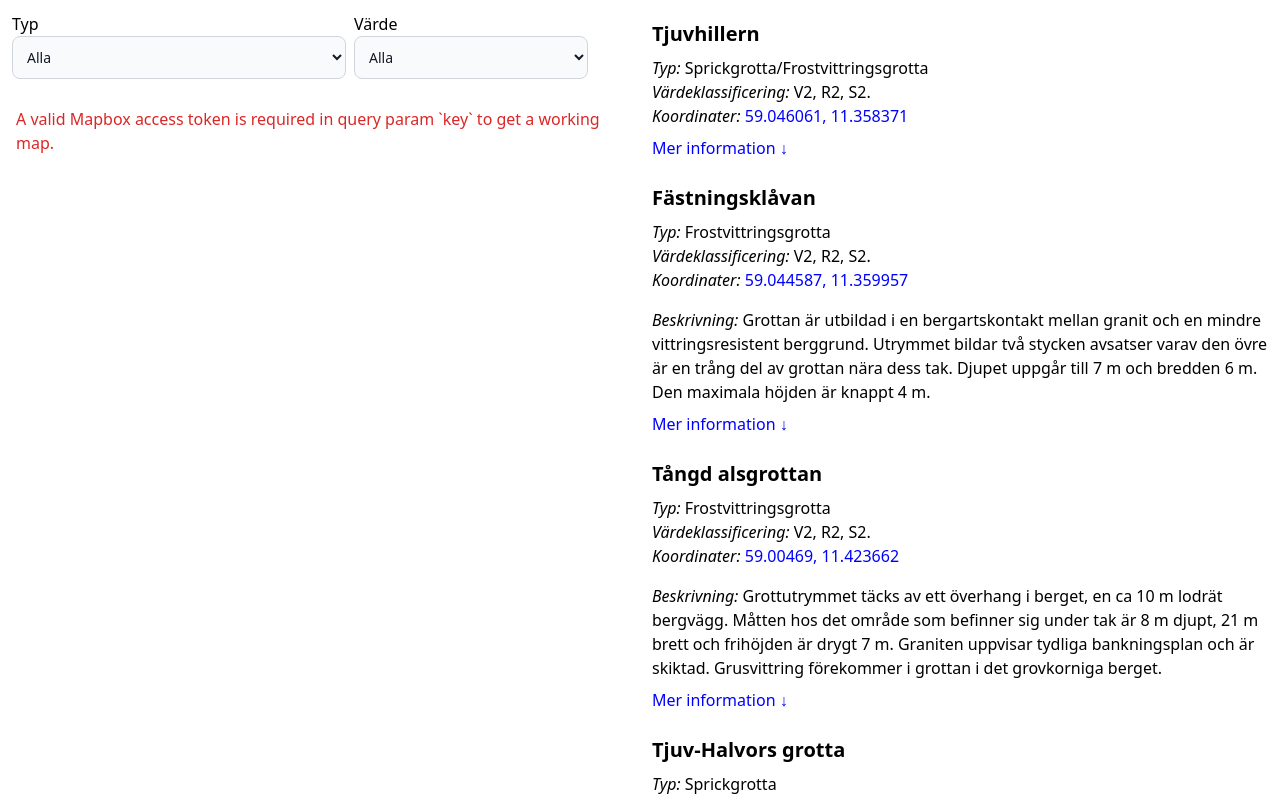
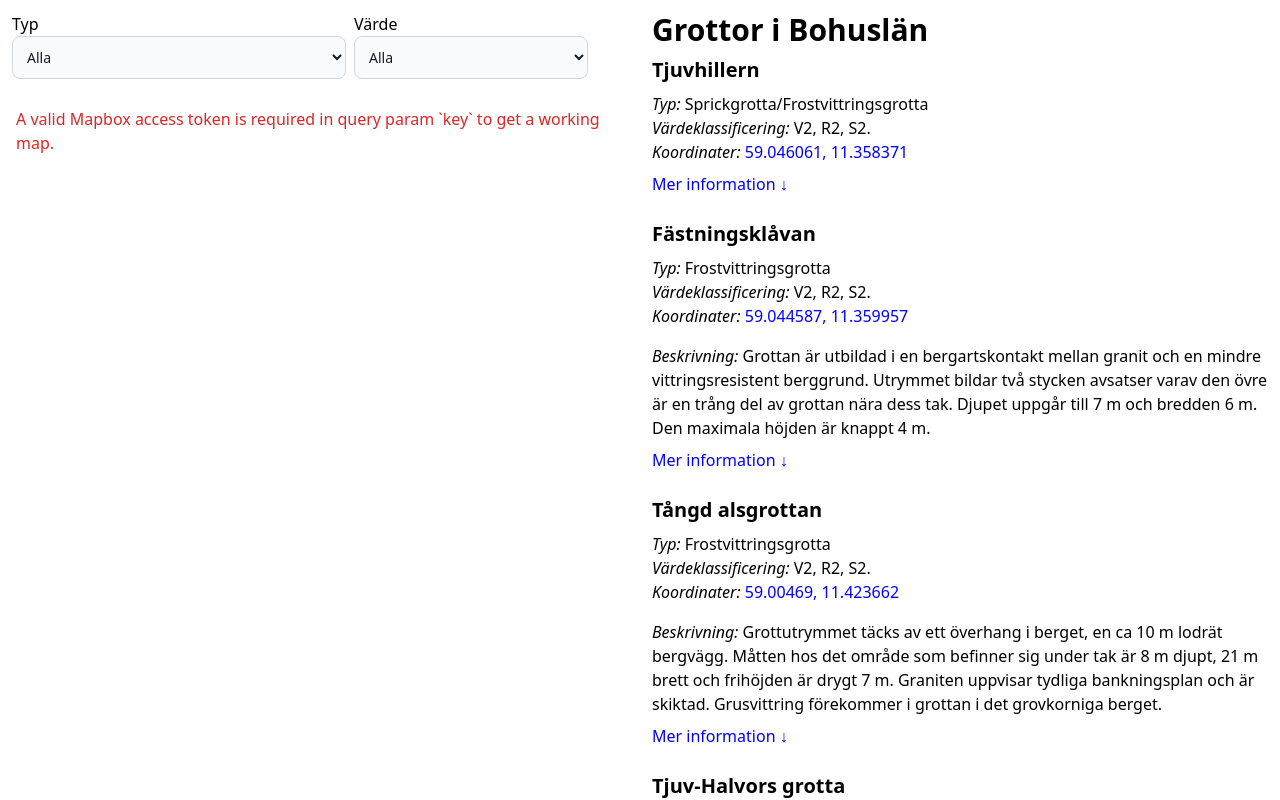
Before and after one commit to Carl-David/bohuslan-caves, a React (Vite) app: page / in a window 1280 px wide. Built offline with nearby package versions, Linux system fonts and the light colour scheme.

Commit message:
Re-add title

```diff
--- a/src/App.tsx
+++ b/src/App.tsx
@@ -21,6 +21,8 @@ export default function App() {
 
       <div className="fixed right-0 w-1/2 h-full pl-3 overflow-y-scroll pt-3">
         <div>
+          <h1 className="text-3xl font-bold">Grottor i Bohuslän</h1>
+
           {caves.map((cave) => (
             <CaveEntry data={cave} key={cave.id} />
           ))}
```
